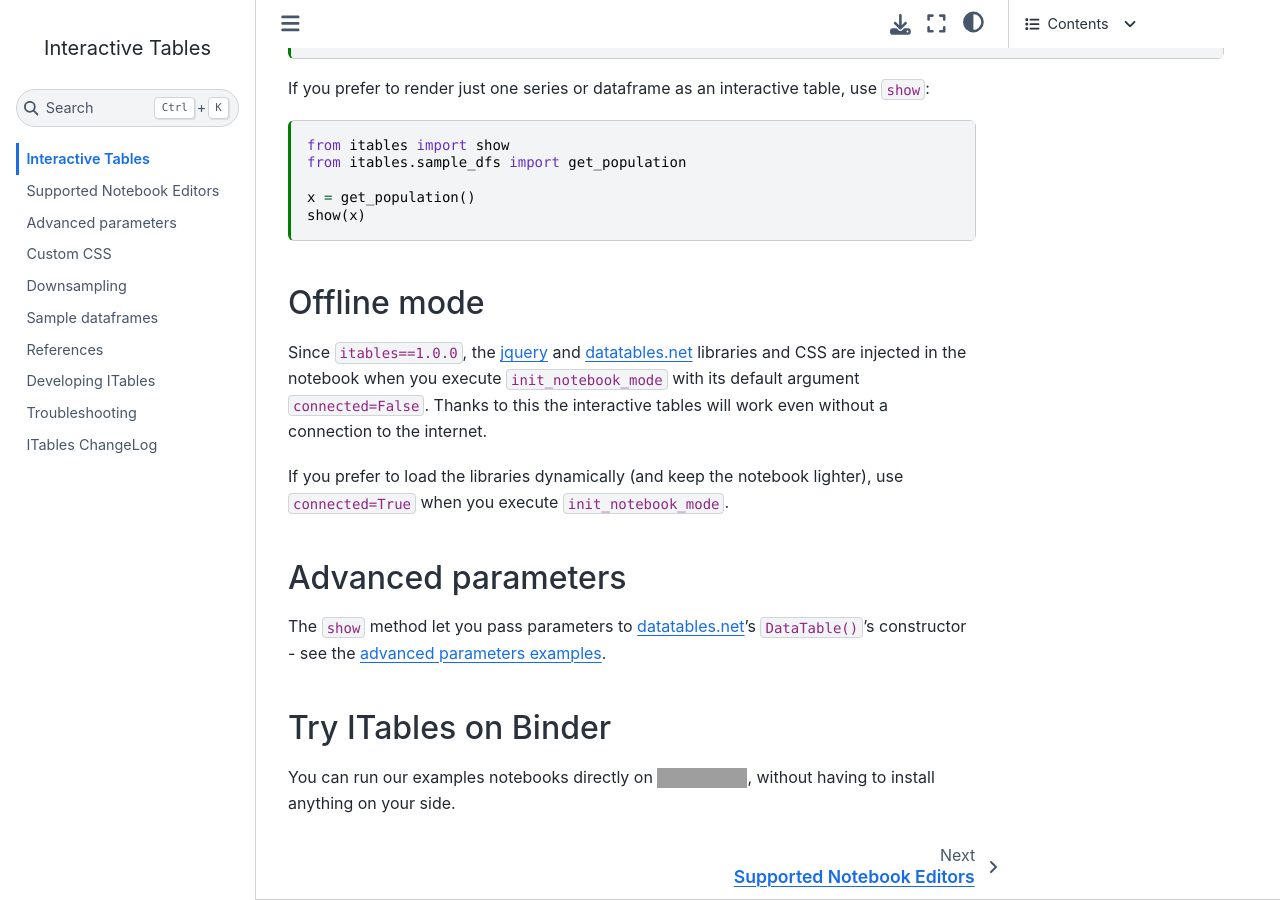
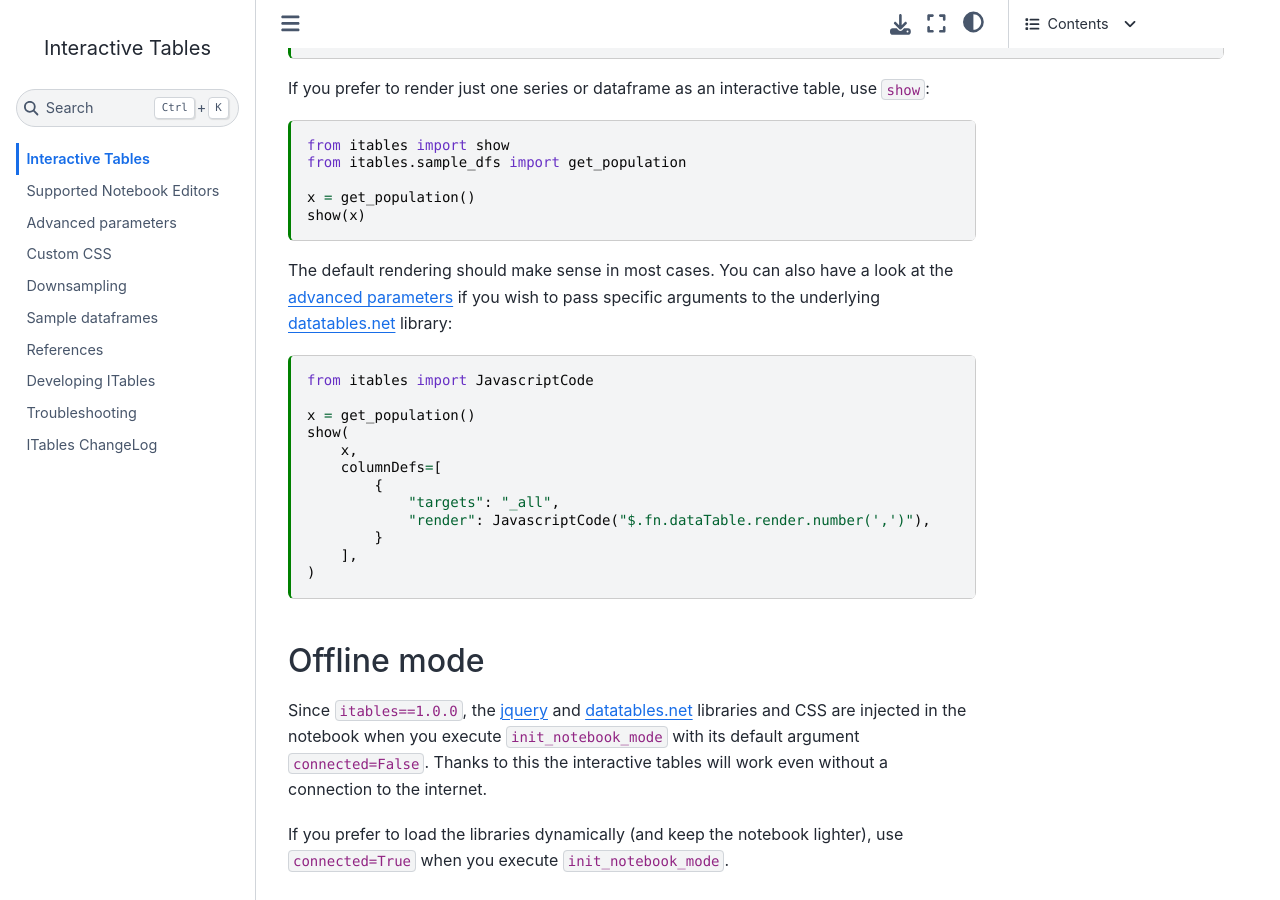
Before and after one commit to mwouts/itables, a Jupyter Book: the page built from docs/quick_start.md, in a window 1280 px wide and 900 px high, scrolled down 889 px. Built offline with Jupyter Book 1.0.4 settings and Sphinx 7.4.7 and the Sphinx Book theme 1.1.4, drawn with Linux system fonts in a browser that asks for light colours; grey boxes are pictures that could not be loaded.

Commit message:
link to the advanced parameters section

````diff
--- a/docs/quick_start.md
+++ b/docs/quick_start.md
@@ -72,6 +72,26 @@ x = get_population()
 show(x)
 ```
 
+The default rendering should make sense in most cases. You can also
+have a look at the [advanced parameters](advanced_parameters.md)
+if you wish to pass specific arguments to the underlying
+[datatables.net](https://datatables.net/) library:
+
+```{code-cell}
+from itables import JavascriptCode
+
+x = get_population()
+show(
+    x,
+    columnDefs=[
+        {
+            "targets": "_all",
+            "render": JavascriptCode("$.fn.dataTable.render.number(',')"),
+        }
+    ],
+)
+```
+
 ## Offline mode
 
 Since `itables==1.0.0`, the [jquery](https://jquery.com/) and [datatables.net](https://datatables.net/) libraries and CSS
````
